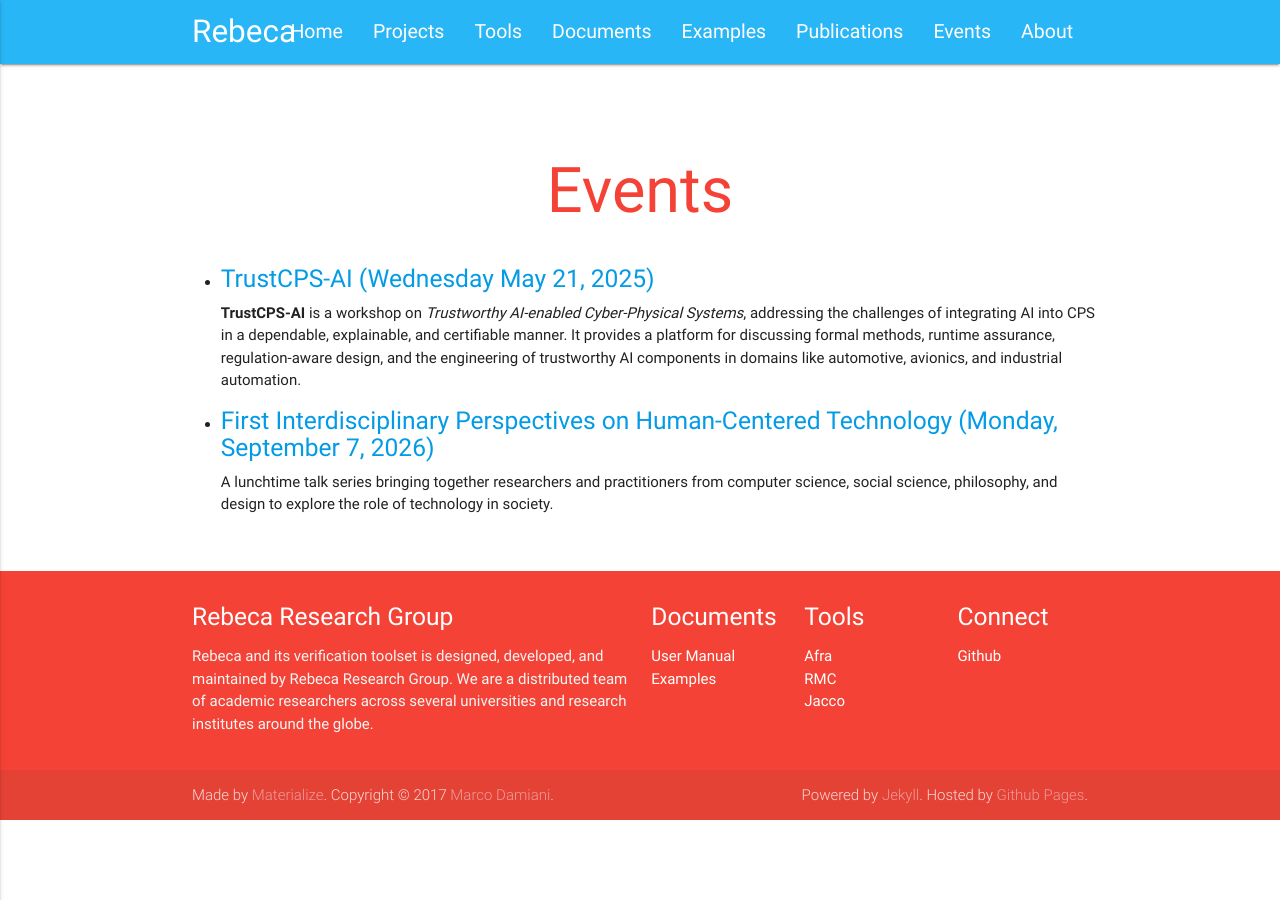
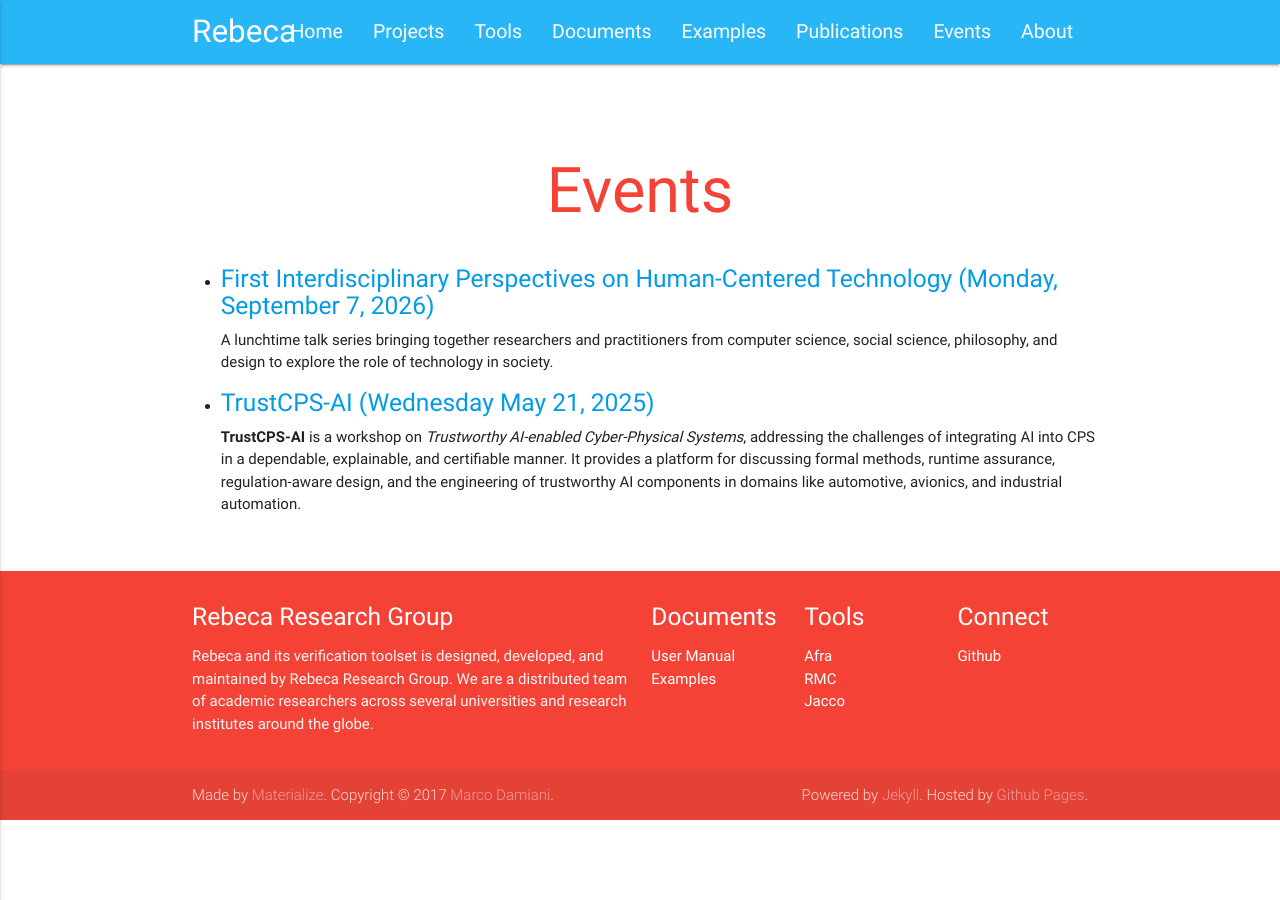
Before and after one commit to rebeca-lang/rebeca-lang.github.io, a Jekyll site: the page built from events.md, in a window 1280 px wide. Built offline with Jekyll 4.4.1, drawn with Linux system fonts in a browser that asks for light colours.

Commit message:
Update events.md

```diff
--- a/events.md
+++ b/events.md
@@ -11,14 +11,14 @@ title: Events
   <ul class="browser-default">
     <li>
       <p class="light">
-        <h5 class="Left"><a href="{{ "/events/TrustCPS-AI" | relative_url }}">TrustCPS-AI (Wednesday May 21, 2025)</a></h5>
-        <B>TrustCPS-AI</B> is a workshop on <I>Trustworthy AI-enabled Cyber-Physical Systems</I>, addressing the challenges of integrating AI into CPS in a dependable, explainable, and certifiable manner. It provides a platform for discussing formal methods, runtime assurance, regulation-aware design, and the engineering of trustworthy AI components in domains like automotive, avionics, and industrial automation.
+        <h5 class="Left"><a href="{{ "/events/ASSURE_HumanCenteredTechnology_FirstTalk/FirstTalkWeb.html" | relative_url }}">First Interdisciplinary Perspectives on Human-Centered Technology (Monday, September 7, 2026)</a></h5>
+        A lunchtime talk series bringing together researchers and practitioners from computer science, social science, philosophy, and design to explore the role of technology in society.
       </p>
     </li>
     <li>
       <p class="light">
-        <h5 class="Left"><a href="{{ "/events/ASSURE_HumanCenteredTechnology_FirstTalk/FirstTalkWeb.html" | relative_url }}">First Interdisciplinary Perspectives on Human-Centered Technology (Monday, September 7, 2026)</a></h5>
-        A lunchtime talk series bringing together researchers and practitioners from computer science, social science, philosophy, and design to explore the role of technology in society.
+        <h5 class="Left"><a href="{{ "/events/TrustCPS-AI" | relative_url }}">TrustCPS-AI (Wednesday May 21, 2025)</a></h5>
+        <B>TrustCPS-AI</B> is a workshop on <I>Trustworthy AI-enabled Cyber-Physical Systems</I>, addressing the challenges of integrating AI into CPS in a dependable, explainable, and certifiable manner. It provides a platform for discussing formal methods, runtime assurance, regulation-aware design, and the engineering of trustworthy AI components in domains like automotive, avionics, and industrial automation.
       </p>
     </li>
   </ul>
```
